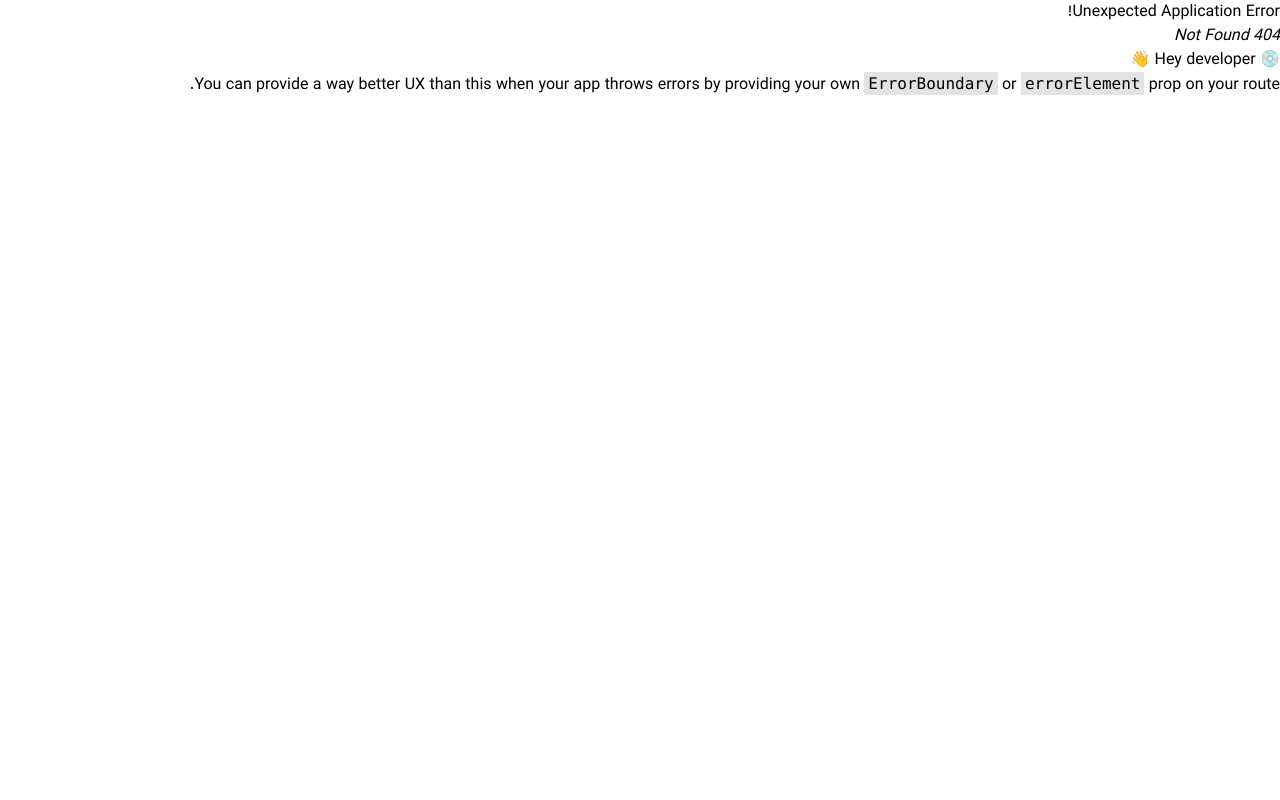
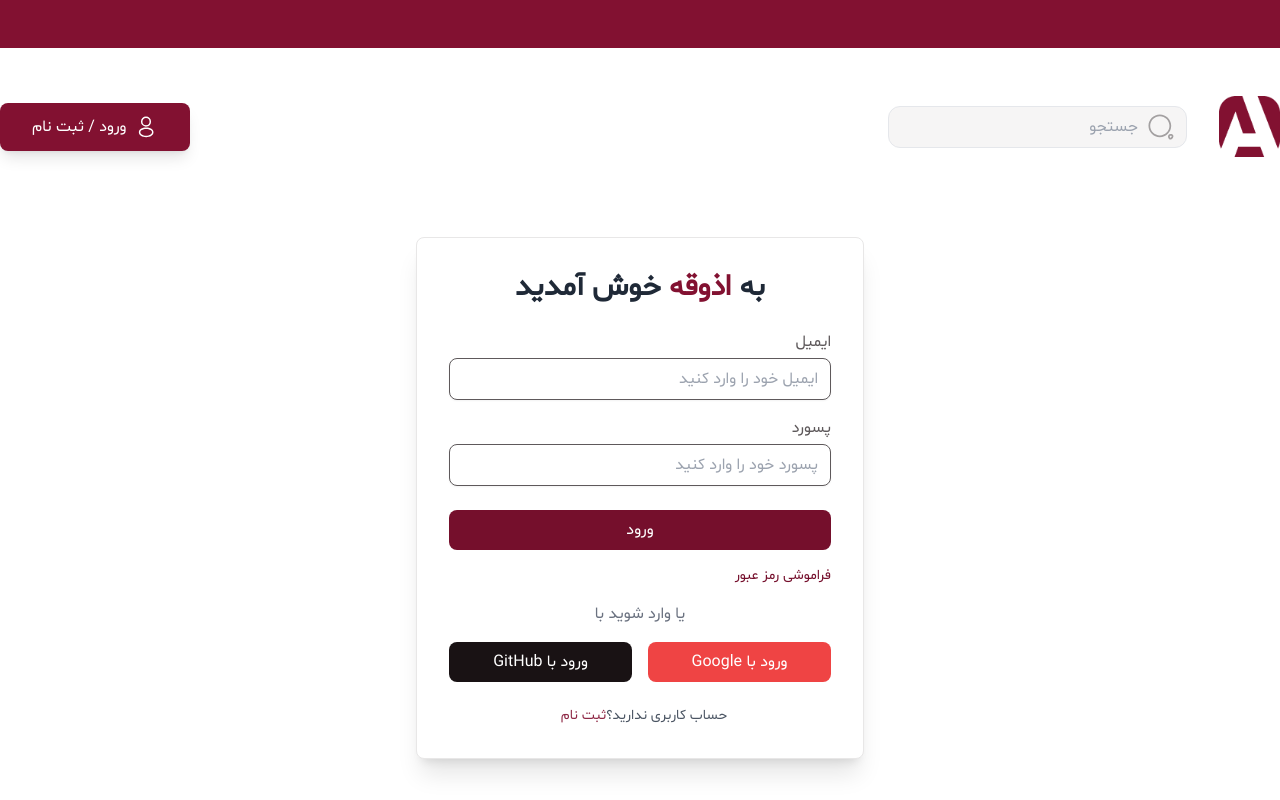
Before and after one commit to m-mohammad-d/azogeh, a React (Vite) app in the folder client/: page /login in a window 1280 px wide. Before the commit this address had no page. Shown: the top 800 px of the page. Built offline with nearby package versions, Linux system fonts and the light colour scheme.

Commit message:
feat : add login page ui

```diff
--- /dev/null
+++ b/client/src/pages/LoginPage.tsx
@@ -0,0 +1,81 @@
+import { Link } from "react-router-dom";
+
+function LoginPage() {
+  return (
+    <div className="flex items-center justify-center my-20  ">
+      <div className="bg-white p-8 rounded-lg shadow-xl w-full max-w-md border-gray-100 border">
+        <h1 className="text-3xl font-bold mb-6 text-center text-gray-800">
+          به <span className="text-primary-500">اذوقه</span> خوش آمدید
+        </h1>
+
+        <form>
+          <div className="mb-4">
+            <label htmlFor="email" className="block text-right font-medium text-gray-300">
+              ایمیل
+            </label>
+            <input
+              type="email"
+              id="email"
+              placeholder="ایمیل خود را وارد کنید"
+              className="mt-1 block w-full px-3 py-2 border border-gray-300 rounded-lg shadow-sm focus:outline-none focus:ring-primary-500 focus:border-primary-500"
+            />
+          </div>
+          <div className="mb-6">
+            <label htmlFor="password" className="block text-right font-medium text-gray-300">
+              پسورد
+            </label>
+            <input
+              type="password"
+              id="password"
+              placeholder="پسورد خود را وارد کنید"
+              className="mt-1 block w-full px-3 py-2 border border-gray-300 rounded-lg shadow-sm focus:outline-none focus:ring-primary-500 focus:border-primary-500"
+            />
+          </div>
+
+          <div className="flex items-center justify-between mb-4">
+            <button
+              type="submit"
+              className="w-full py-2 px-4 bg-primary-600 text-white rounded-lg hover:bg-primary-700 focus:outline-none focus:ring-2 focus:ring-primary-500"
+            >
+              ورود
+            </button>
+          </div>
+
+          <div className="flex justify-between items-center text-sm mb-4">
+            <a href="#" className="text-primary-600 hover:underline">
+              فراموشی رمز عبور
+            </a>
+          </div>
+
+          <div className="text-center mb-4 text-gray-500">یا وارد شوید با</div>
+
+          <div className="flex gap-4 mb-6">
+            <button
+              type="button"
+              className="w-full flex items-center justify-center py-2 px-4 bg-red-500 text-white rounded-lg hover:bg-red-600"
+            >
+              ورود با Google
+            </button>
+            <button
+              type="button"
+              className="w-full flex items-center justify-center py-2 px-4 bg-gray-400 text-white rounded-lg hover:bg-gray-900"
+            >
+              ورود با GitHub
+            </button>
+          </div>
+        </form>
+
+        <div className="text-center space-x-5">
+          <p className="text-sm text-gray-600">
+            حساب کاربری ندارید؟
+            <Link to="/signup" className="text-primary-400 hover:underline ml-2">
+              ثبت نام
+            </Link>
+          </p>
+        </div>
+      </div>
+    </div>
+  );
+}
+
+export default LoginPage;
--- a/client/src/routes.tsx
+++ b/client/src/routes.tsx
@@ -3,6 +3,7 @@ import HomePage from "./pages/HomePage";
 import AppLayout from "./layout/appLayout";
 import ProductList from "./pages/ProductList";
 import ProductDetailPage from "./pages/ProductDetailPage";
+import LoginPage from "./pages/LoginPage";
 
 const router = createBrowserRouter([
   {
@@ -20,6 +21,10 @@ const router = createBrowserRouter([
         path: "/product/:id",
         element: <ProductDetailPage />,
       },
+      {
+        path: "/login",
+        element: <LoginPage />,
+      },
     ],
   },
 ]);
```
